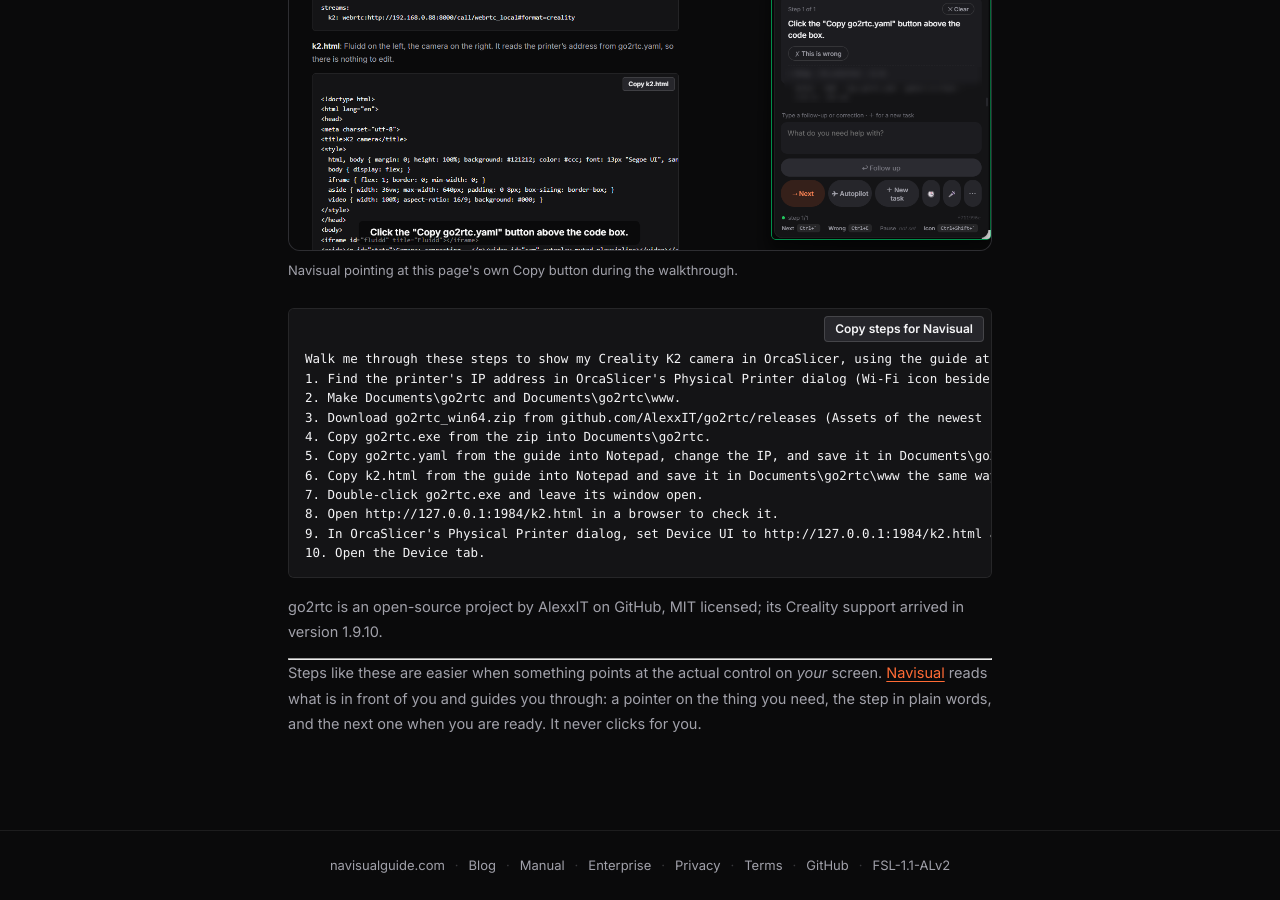
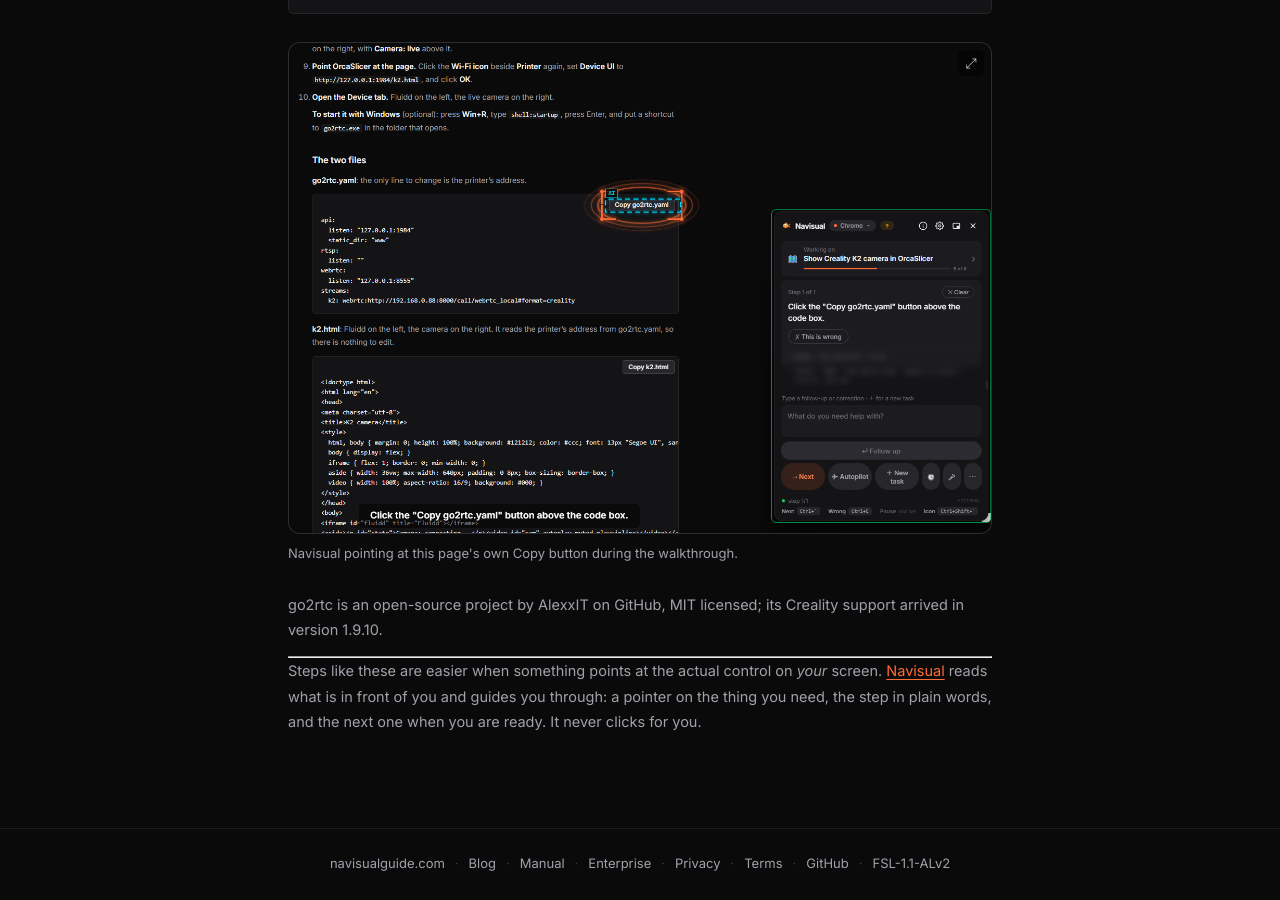
Before and after one commit to NavisualGuide/NavisualGuide.github.io, a Jekyll site: the page built from _guides/orcaslicer-creality-k2-camera.md, in a window 1280 px wide and 900 px high, scrolled down 5197 px. Built offline with Jekyll 4.4.1, drawn with Linux system fonts in a browser that asks for light colours; part of the change alters nothing that is shown.

Commit message:
K2 camera draft: Navisual figure below the text to paste
It sat between "Paste this into Navisual's task box" and the block
being pasted.

Co-Authored-By: Claude Opus 5.5 <noreply@anthropic.com>

````diff
--- a/_guides/orcaslicer-creality-k2-camera.md
+++ b/_guides/orcaslicer-creality-k2-camera.md
@@ -224,12 +224,6 @@ and step 1 now says how to see the whole address.
 
 Paste this into Navisual's task box. It points at each control on your screen, one step at a time.
 
-{% include figure.html
-   src="/images/guides/orcaslicer-creality-k2-camera/02-navisual-copy-button.png"
-   alt="Navisual pointing at this guide's Copy go2rtc.yaml button, with its panel on the right reading: Click the Copy go2rtc.yaml button above the code box"
-   caption="Navisual pointing at this page's own Copy button during the walkthrough."
-   width="1349" height="942" %}
-
 ```text
 Walk me through these steps to show my Creality K2 camera in OrcaSlicer, using the guide at navisualguide.com/guides/orcaslicer-creality-k2-camera/:
 1. Find the printer's IP address in OrcaSlicer's Physical Printer dialog (Wi-Fi icon beside the Printer header on the Prepare tab). The Hostname box cuts the address off, so ask me to click in it and press End before reading it.
@@ -245,4 +239,10 @@ Walk me through these steps to show my Creality K2 camera in OrcaSlicer, using t
 ```
 {: data-file="steps for Navisual"}
 
+{% include figure.html
+   src="/images/guides/orcaslicer-creality-k2-camera/02-navisual-copy-button.png"
+   alt="Navisual pointing at this guide's Copy go2rtc.yaml button, with its panel on the right reading: Click the Copy go2rtc.yaml button above the code box"
+   caption="Navisual pointing at this page's own Copy button during the walkthrough."
+   width="1349" height="942" %}
+
 go2rtc is an open-source project by AlexxIT on GitHub, MIT licensed; its Creality support arrived in version 1.9.10.
````
